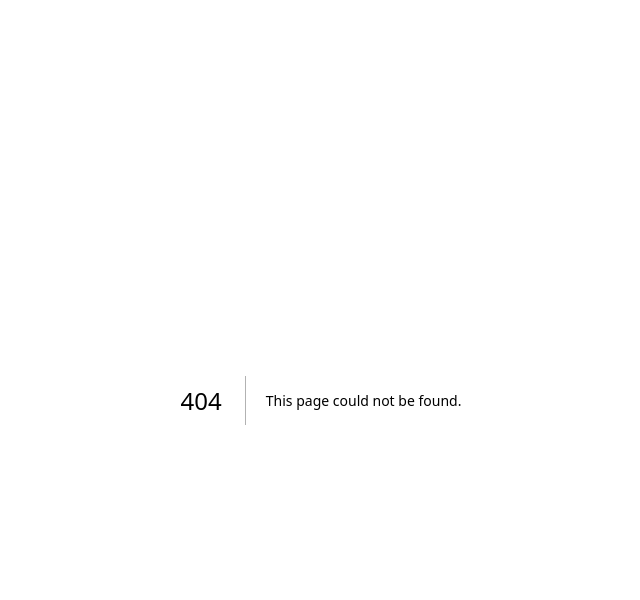
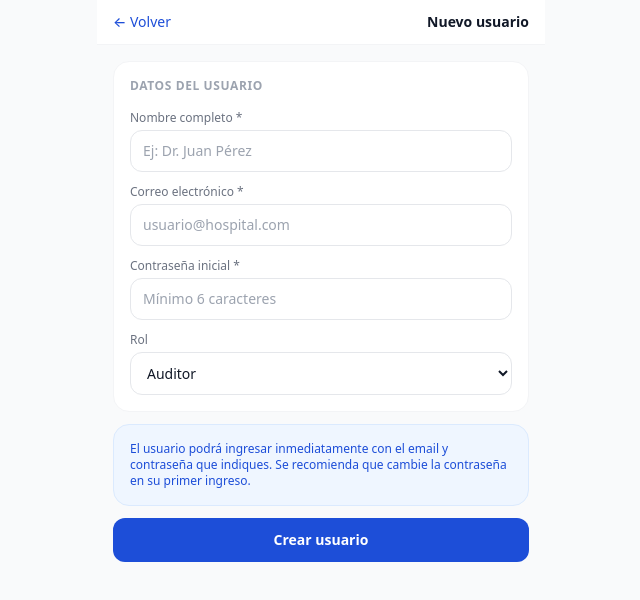
Before and after one commit to grancanariarcp-hub/carros-paro, a Next.js app: page /admin/nuevo-usuario in a window 1280 px wide. Before the commit this address had no page. Shown: the top 600 px of the page, without its empty margins (319-959 px from the left). Built offline with nearby package versions, Linux system fonts and the light colour scheme; no server answers.

Commit message:
Create page.tsx

```diff
--- /dev/null
+++ b/app/admin/nuevo-usuario/page.tsx
@@ -0,0 +1,94 @@
+'use client'
+import { useState } from 'react'
+import { createClient } from '@/lib/supabase'
+import { useRouter } from 'next/navigation'
+import toast from 'react-hot-toast'
+
+export default function NuevoUsuarioPage() {
+  const [form, setForm] = useState({ nombre: '', email: '', password: '', rol: 'auditor' })
+  const [loading, setLoading] = useState(false)
+  const router = useRouter()
+  const supabase = createClient()
+
+  async function handleSubmit(e: React.FormEvent) {
+    e.preventDefault()
+    if (!form.nombre || !form.email || !form.password) {
+      toast.error('Completá todos los campos')
+      return
+    }
+    setLoading(true)
+    try {
+      const { data, error } = await supabase.auth.signUp({
+        email: form.email,
+        password: form.password,
+      })
+      if (error) throw error
+      if (!data.user) throw new Error('No se pudo crear el usuario')
+
+      const { error: perfilError } = await supabase.from('perfiles').insert({
+        id: data.user.id,
+        nombre: form.nombre,
+        email: form.email,
+        rol: form.rol,
+        activo: true,
+      })
+      if (perfilError) throw perfilError
+
+      toast.success('Usuario creado correctamente')
+      router.push('/admin')
+    } catch (err: any) {
+      toast.error(err.message || 'Error al crear usuario')
+    } finally {
+      setLoading(false)
+    }
+  }
+
+  return (
+    <div className="page">
+      <div className="topbar">
+        <button onClick={() => router.back()} className="text-blue-700 text-sm font-medium">← Volver</button>
+        <span className="font-semibold text-sm flex-1 text-right">Nuevo usuario</span>
+      </div>
+      <form onSubmit={handleSubmit} className="content">
+        <div className="card">
+          <div className="section-title mb-4">Datos del usuario</div>
+          <div className="flex flex-col gap-3">
+            <div>
+              <label className="label">Nombre completo *</label>
+              <input className="input" placeholder="Ej: Dr. Juan Pérez" value={form.nombre}
+                onChange={e => setForm({...form, nombre: e.target.value})} required />
+            </div>
+            <div>
+              <label className="label">Correo electrónico *</label>
+              <input className="input" type="email" placeholder="usuario@hospital.com" value={form.email}
+                onChange={e => setForm({...form, email: e.target.value})} required />
+            </div>
+            <div>
+              <label className="label">Contraseña inicial *</label>
+              <input className="input" type="password" placeholder="Mínimo 6 caracteres" value={form.password}
+                onChange={e => setForm({...form, password: e.target.value})} required />
+            </div>
+            <div>
+              <label className="label">Rol</label>
+              <select className="input" value={form.rol}
+                onChange={e => setForm({...form, rol: e.target.value})}>
+                <option value="auditor">Auditor</option>
+                <option value="supervisor">Supervisor de calidad</option>
+                <option value="administrador">Administrador</option>
+              </select>
+            </div>
+          </div>
+        </div>
+        <div className="card bg-blue-50 border-blue-100">
+          <p className="text-xs text-blue-700">
+            El usuario podrá ingresar inmediatamente con el email y contraseña que indiques.
+            Se recomienda que cambie la contraseña en su primer ingreso.
+          </p>
+        </div>
+        <button type="submit" className="btn-primary" disabled={loading}>
+          {loading ? 'Creando usuario...' : 'Crear usuario'}
+        </button>
+      </form>
+    </div>
+  )
+}
```
